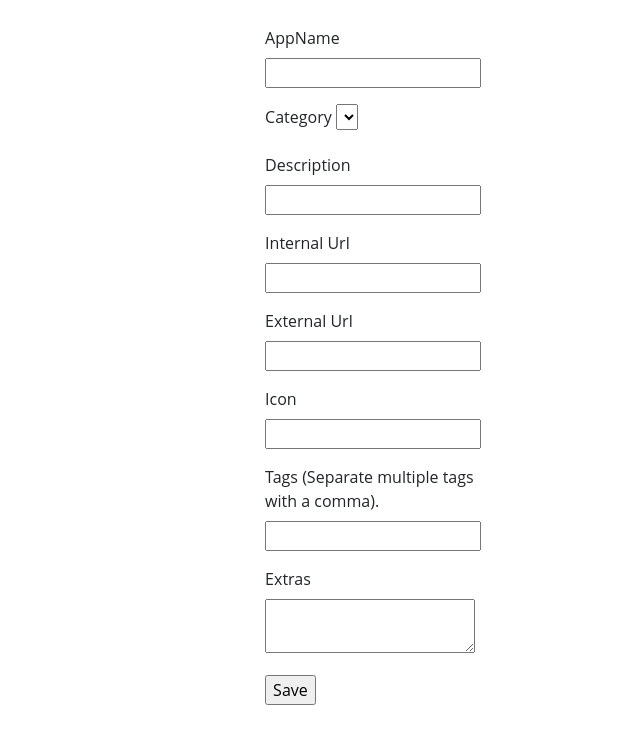
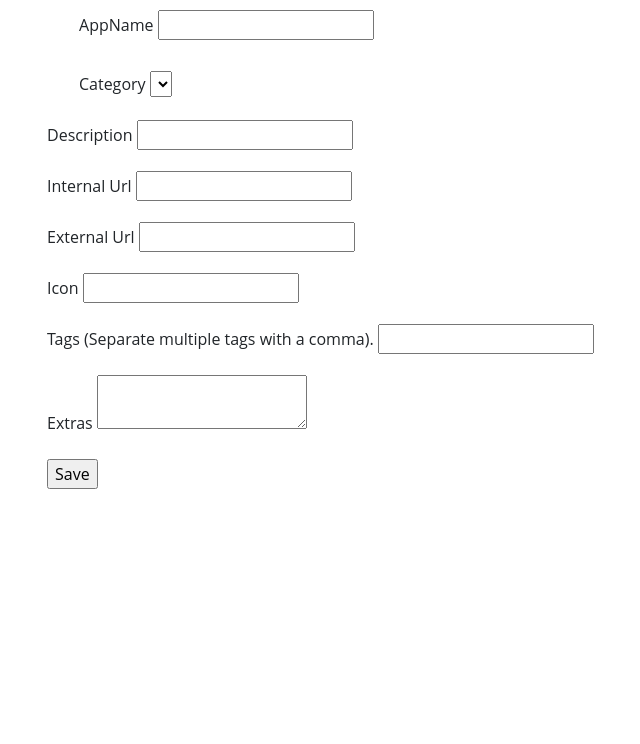
Before and after one commit to avezou/hommy, a Flask app: template templates/edit.html in a window 1280 px wide. Shown: the part 56-800 px from the top of the page, without its empty margins (0-640 px from the left). Run offline with Flask 3, Linux system fonts and the light colour scheme; the template is opened without the code that fills it: values that come from a table or form of the project are taken from there, others are empty; some libraries are stand-ins or nearby versions.

Commit message:
Partial styling of the form

```diff
--- a/app.py
+++ b/app.py
@@ -177,8 +177,8 @@ def add():
                 app_tags = tags.split(',')
                 for tag in app_tags:
                     execute_query('INSERT OR IGNORE INTO tags (tag) VALUES (?)', (tag.strip(),))
-                    db_tag = execute_query("SELECT id FROM tags WHERE tag=?", (tag,))
-                    execute_query('INSERT INTO app_tags(app_id, tag_id) VALUES(?, ?)', (myapp['id'], db_tag['id']))
+                    db_tag = execute_query("SELECT id FROM tags WHERE tag=?", (tag,), one=True)
+                    execute_query('INSERT OR IGNORE INTO app_tags(app_id, tag_id) VALUES(?, ?)', (myapp['id'], db_tag['id']))
             else:
                 execute_query('INSERT OR IGNORE INTO tags (tag) VALUES (?)', (tags,))
                 tag = execute_query("SELECT id FROM tags WHERE tag=?", (tags.strip(),))[0]
--- a/templates/edit.html
+++ b/templates/edit.html
@@ -5,15 +5,12 @@
   <div class="col-md-12">
   </div>
   <div class="container">
-      <div class="row">
-        <div class="col-md-10 col-lg-8 mx-lg-auto mx-md-auto">
-
-          <div class="row">
-              <div class="col-md-6 table">
-              <form method="post" enctype="multipart/form-data">
+        <form method="post"  class="form form-horizontal" enctype="multipart/form-data">
                   {{ form.csrf_token }}
-                  <p><div>{{ form.name.label }} {{ form.name() }}</div></p>
-                  <p>{{ form.category.label }} {{ form.category() }}</p>
+                  <div class="row">
+                    <div class="form-group col-md-6">{{ form.name.label }} {{ form.name() }}</div>
+                    <div class="form-group col-md-6">{{ form.category.label }} {{ form.category() }}</div>
+                  </div>
                   <p>{{ form.description.label }} {{ form.description() }}</p>
                   <p>{{ form.internal_url.label }} {{ form.internal_url() }}</p>
                   <p>{{ form.external_url.label }} {{ form.external_url() }}</p>
@@ -22,9 +19,6 @@
                   <p>{{ form.extras.label }} {{ form.extras() }}</p>
                   <p><input type="submit" value="Save"></p>
               </form>
-              </div>
-          </div>
-      </div>
   </div>
   </div>
 </div>
```
